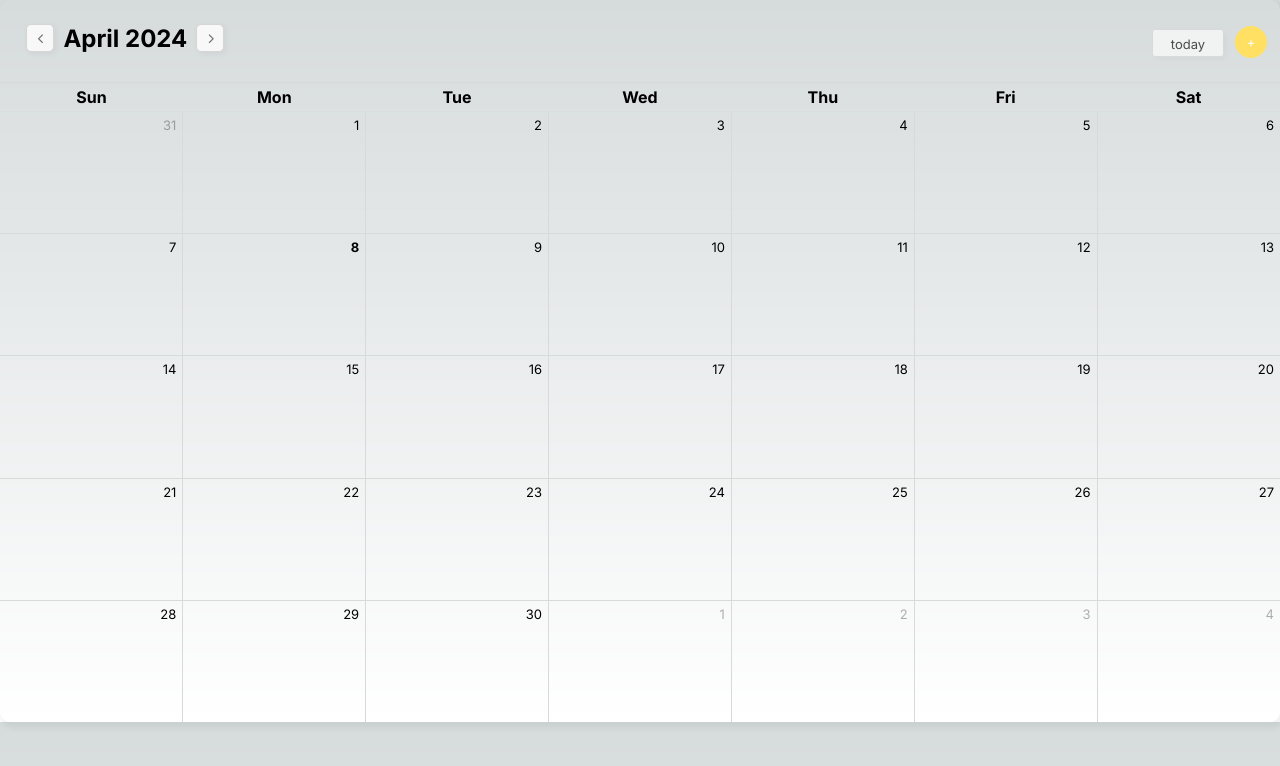
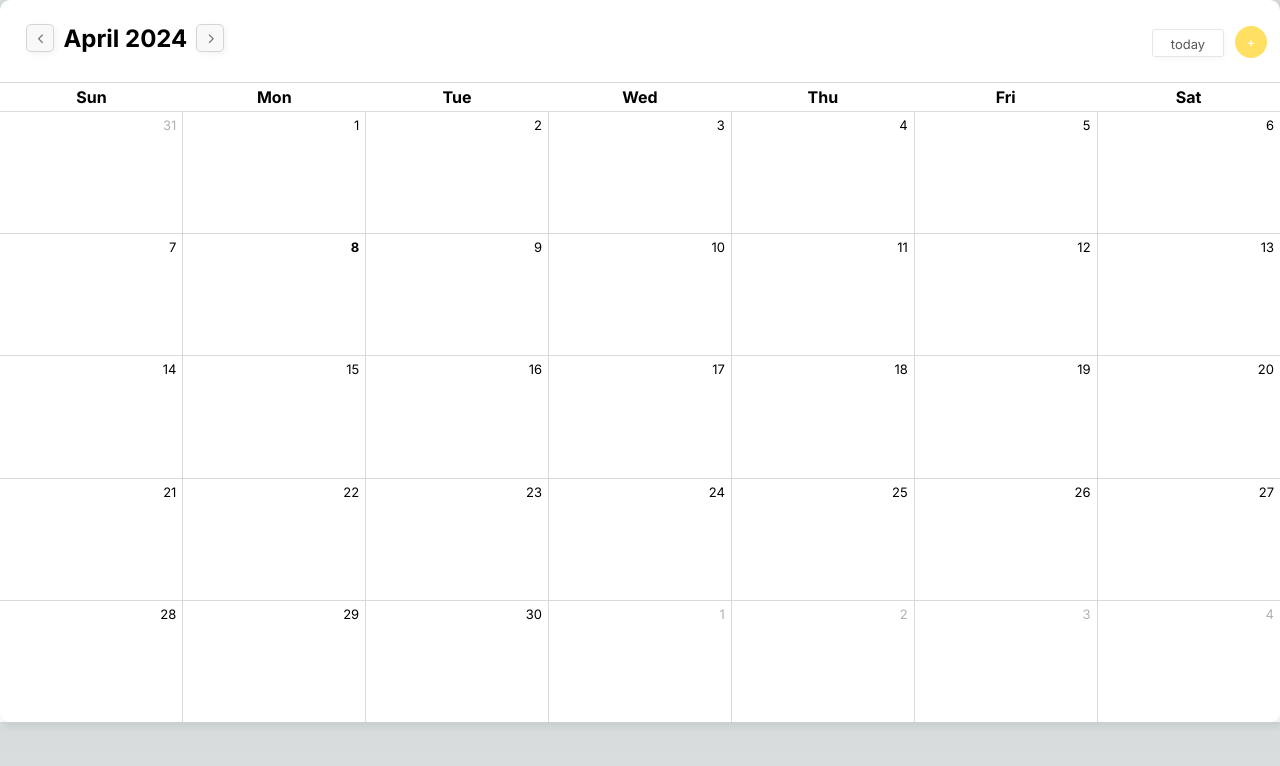
Before and after one commit to kea-semicolon/MeetOn-FE, a Next.js app: page /main in a window 1280 px wide. Shown: the top 766 px of the page. Built offline with nearby package versions, Linux system fonts and the light colour scheme.

Commit message:
KEA-85 Style: Set background color

```diff
--- a/src/app/styles/calendar.css
+++ b/src/app/styles/calendar.css
@@ -1,3 +1,7 @@
+.calendar .fc {
+    background-color: white !important;
+}
+
 .calendar .fc-toolbar h2 {
     display: inline !important;
 }
```
